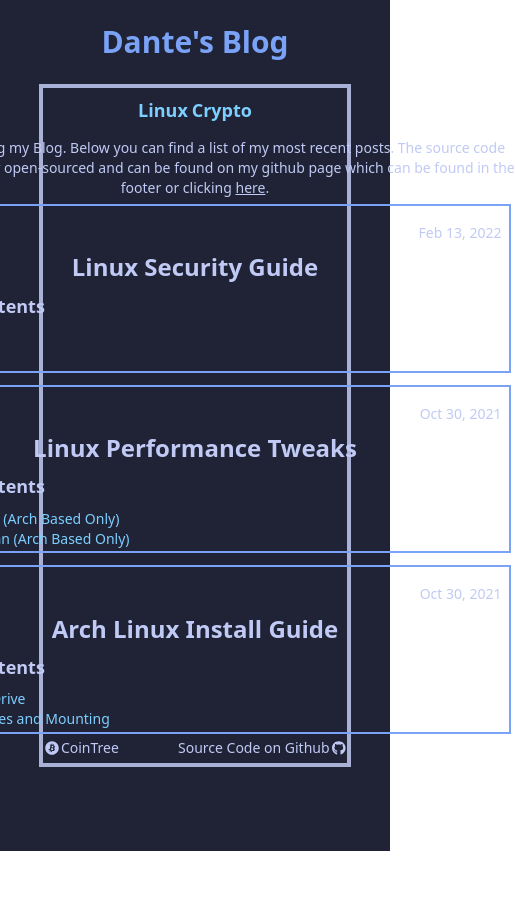
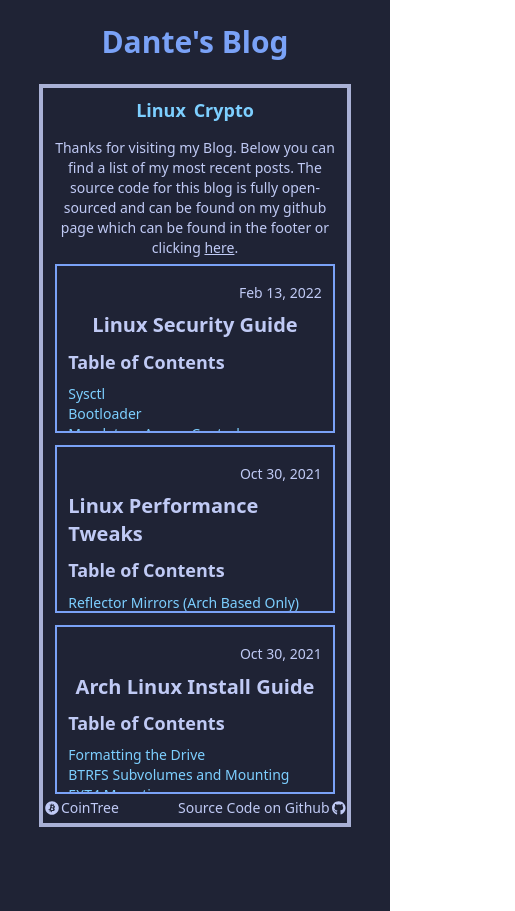
Before and after one commit to dante-robinson/Blog, a Next.js app: page / in a window 390 px wide. Shown: the whole page, 515 px wide, since content can reach past the window. Before the commit the page ends 851 px from the top, so only its background shows below. Built offline with nearby package versions, Linux system fonts and the light colour scheme.

Commit message:
Mobile Support

```diff
--- a/components/Home.js
+++ b/components/Home.js
@@ -2,7 +2,7 @@ import ListPosts from "./ListPosts.js"
 
 export default function Home() {
   return (
-    <div className="flex flex-col">
+    <div className="flex flex-col w-[80vw] px-[3vw] sm:px-[1vw] lg:w-full lg:px-[0vw]">
       <h4 className="text-foreground text-sm text-center py-[1.5vw]">
         Thanks for visiting my Blog. Below you can find a list of my most recent posts.
         The source code for this blog is fully open-sourced and can be found on my github
--- a/components/Modals/Linux.js
+++ b/components/Modals/Linux.js
@@ -6,22 +6,22 @@ export default function Linux({ LinuxRef, setLinuxModalOpen }) {
   }
 
   return (
-    <div ref={LinuxRef} className="flex justify-center">
+    <div ref={LinuxRef} className="flex w-full justify-center">
       <div className="absolute border-2 bg-background border-blue w-56 h-content">
-        <ul className="text-center text-sm py-[0.5vh] space-y-1">
+        <ul className="flex text-center justify-center text-sm py-[0.5vh] space-y-[14vh]">
           <li>
             <Link href="/Linux/ArchGuide">
-              <button onClick={OpenLink}>
+              <button className="hover:text-red" onClick={OpenLink}>
                 <a>Arch Linux Install Guide</a>
               </button>
             </Link><br />
             <Link href="/Linux/PerformanceGuide">
-              <button onClick={OpenLink}>
+              <button className="hover:text-red" onClick={OpenLink}>
                 <a>Performance Tweaks Guide</a>
               </button>
             </Link><br />
             <Link href="/Linux/SecurityGuide">
-              <button onClick={OpenLink}>
+              <button className="hover:text-red" onClick={OpenLink}>
                 <a>Linux Security Guide</a>
               </button>
             </Link>
--- a/pages/Linux/ArchGuide.js
+++ b/pages/Linux/ArchGuide.js
@@ -2,7 +2,7 @@ import Head from "next/head"
 
 export default function ArchGuide({ title }) {
   return (
-    <div className="text-foreground text-sm py-[2vh] px-[2vw] space-y-[1vh]">
+    <div className="text-foreground text-sm w-full py-[2vh] px-[3vw] space-y-[1vh] sm:px-[1vw]">
       <Head>
         <title>{title ? title : "Arch Linux Install Guide"}</title>
         <meta name="description" content="Arch Linux Install Guide" />
@@ -10,14 +10,14 @@ export default function ArchGuide({ title }) {
 
       <p className="flex justify-end">Oct 30, 2021</p>
 
-      <h2 className="flex text-2xl font-bold justify-center">Arch Linux Install Guide</h2>
+      <h2 className="flex text-xl sm:text-2xl font-bold justify-center">Arch Linux Install Guide</h2>
 
       <h3 className="text-lg font-semibold">Table of Contents</h3>
 
       <div className="text-cyan">
         <a className="hover:underline" href="#format">Formatting the Drive</a><br />
         <a className="hover:underline" href="#btrfs">BTRFS Subvolumes and Mounting</a><br />
-        <a className="hover:underline" hred="#ext4">EXT4 Mounting</a><br />
+        <a className="hover:underline" href="#ext4">EXT4 Mounting</a><br />
         <a className="hover:underline" href="#xfs">XFS Mounting</a><br />
         <a className="hover:underline" href="#fstab">Mounting Boot and setting up FSTAB</a><br />
         <a className="hover:underline" href="#timezone">Setting Timezone and Locales</a><br />
--- a/pages/Linux/PerformanceGuide.js
+++ b/pages/Linux/PerformanceGuide.js
@@ -2,7 +2,7 @@ import Head from "next/head"
 
 export default function PerformanceGuide({ title }) {
   return (
-    <div className="text-sm text-foreground py-[2vh] px-[2vw] space-y-[1vh]">
+    <div className="text-sm text-foreground w-full py-[2vh] px-[3vw] space-y-[1vh] sm:px-[1vw]">
       <Head>
         <title>{title ? title : "Linux Performance Tweaks"}</title>
         <meta name="description" content="Linux Performance Guide" />
@@ -10,7 +10,7 @@ export default function PerformanceGuide({ title }) {
 
       <p className="flex justify-end">Oct 30, 2021</p>
 
-      <h2 className="flex text-2xl font-bold justify-center">Linux Performance Tweaks</h2>
+      <h2 className="flex text-xl sm:text-2xl font-bold justify-center">Linux Performance Tweaks</h2>
 
       <h3 className="text-lg font-semibold">Table of Contents</h3>
 
--- a/pages/Linux/SecurityGuide.js
+++ b/pages/Linux/SecurityGuide.js
@@ -2,7 +2,7 @@ import Head from "next/head"
 
 export default function SecurityGuide({ title }) {
   return (
-    <div className="text-foreground text-sm py-[2vh] px-[2vw] space-y-[1vh]">
+    <div className="text-foreground text-sm w-full py-[2vh] px-[3vw] space-y-[1vh] sm:px-[1vw]">
       <Head>
         <title>{title ? title : "Linux Security Guide"}</title>
         <meta name="description" content="Linux Security Guide" />
@@ -10,7 +10,7 @@ export default function SecurityGuide({ title }) {
 
       <p className="flex justify-end"> Feb 13, 2022</p>
 
-      <h2 className="flex text-2xl font-bold justify-center">Linux Security Guide</h2>
+      <h2 className="flex text-xl sm:text-2xl font-bold justify-center">Linux Security Guide</h2>
 
       <h3 className="text-lg font-semibold">Table of Contents</h3>
 
--- a/pages/_app.js
+++ b/pages/_app.js
@@ -24,12 +24,12 @@ function MyApp({ Component, pageProps }) {
           <div className="flex flex-col h-full w-full">
             <div className="py-2 h-content">
               <nav className="flex justify-center flex-row">
-                <ul className="flex text-cyan font-semibold text-lg space-x-[1vw]">
-                  <li >
-                    <button className="hover:text-red1" ref={LinuxButtonRef} onClick={() => LinuxModalOpen ? setLinuxModalOpen(false) : setLinuxModalOpen(true)}>Linux</button>
+                <ul className="flex w-full justify-center text-cyan font-semibold text-lg space-x-[2vw] md:space-x-[1vw]">
+                  <li>
+                    <button className="w-full hover:text-red" ref={LinuxButtonRef} onClick={() => LinuxModalOpen ? setLinuxModalOpen(false) : setLinuxModalOpen(true)}>Linux</button>
                     {LinuxModalOpen && <LinuxModal LinuxRef={LinuxRef} setLinuxModalOpen={setLinuxModalOpen} />}
                   </li>
-                  <li className="hover:text-red1">Crypto</li>
+                  <li className="hover:text-red">Crypto</li>
                 </ul>
               </nav>
             </div>
--- a/tailwind.config.js
+++ b/tailwind.config.js
@@ -5,9 +5,6 @@ module.exports = {
     "./components/**/*.{js,ts,jsx,tsx}",
   ],
   theme: {
-    screens: {
-      "3xl": "2560px"
-    },
     extend: {
       colors: {
         "background-dark": "#1f2335",
```
